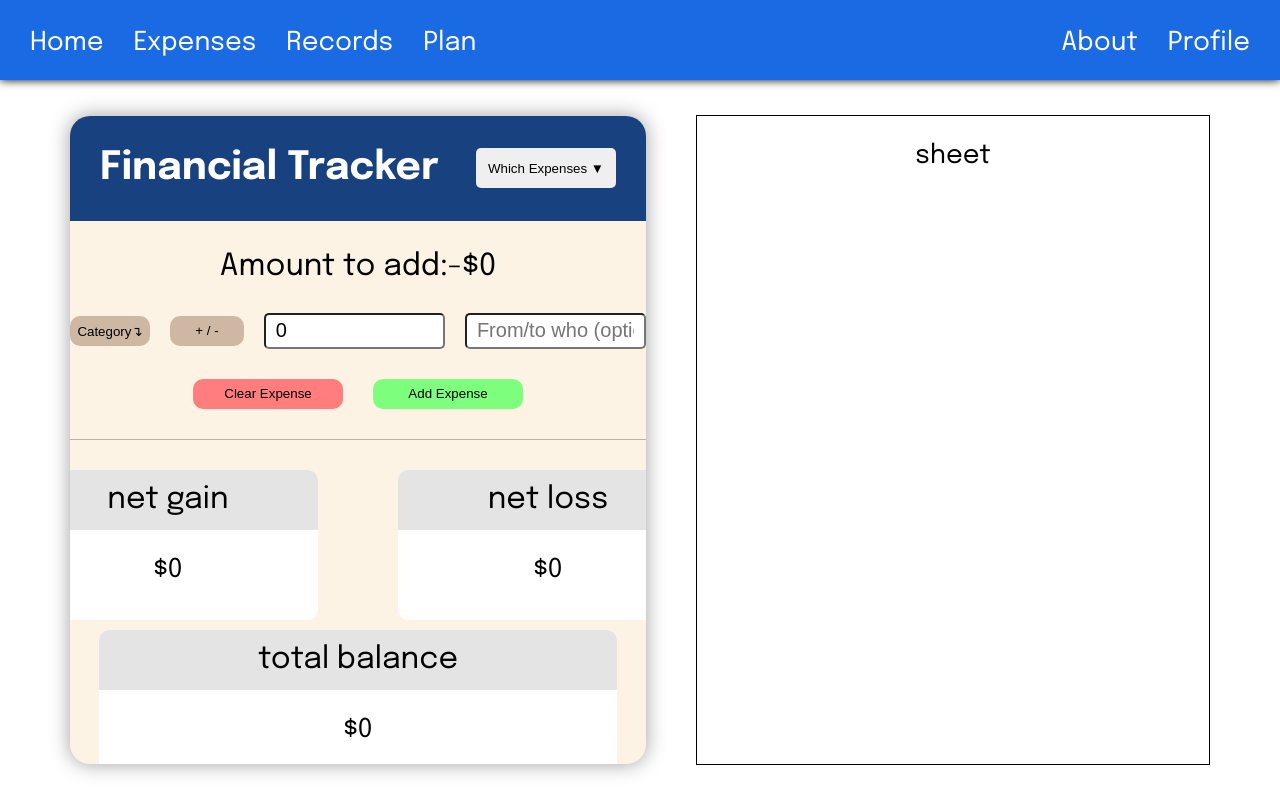
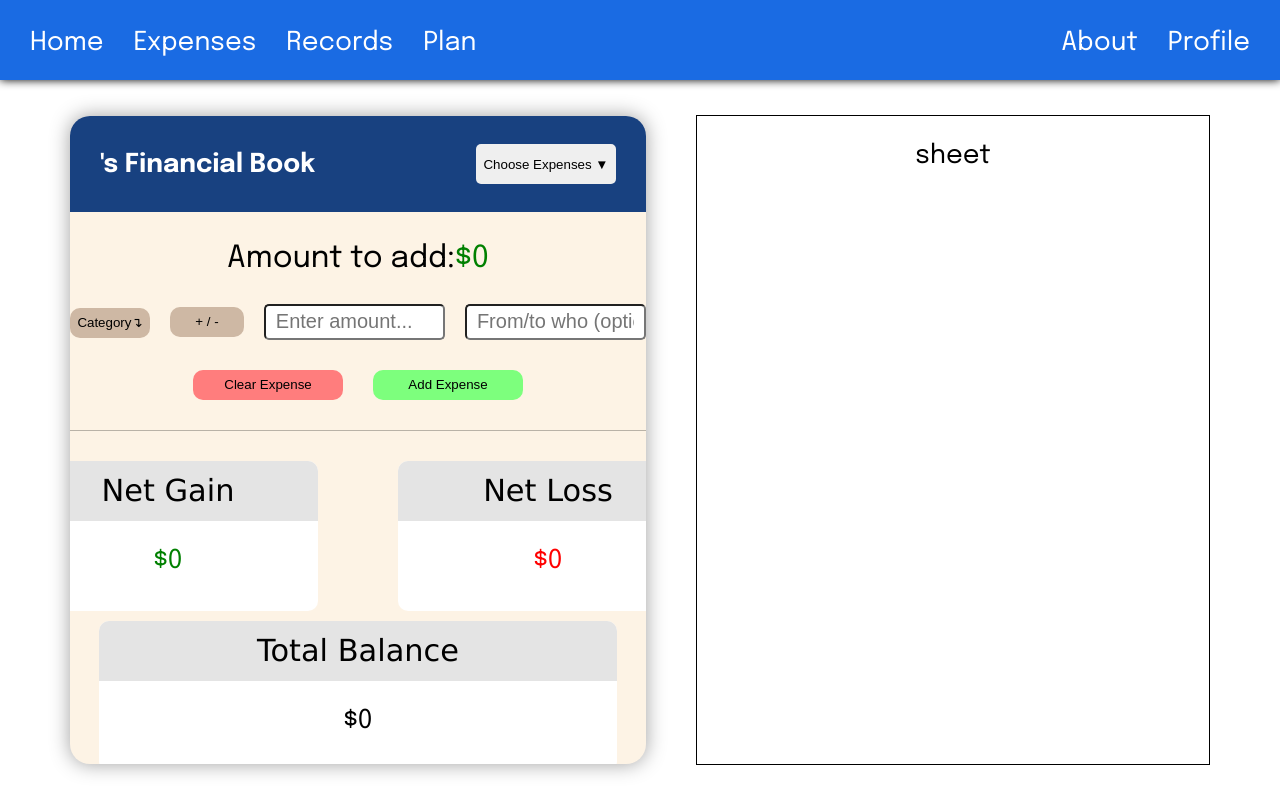
Before and after one commit to jhn816/lambdaphinance, a React (Create React App) app in the folder client/: page /expenses in a window 1280 px wide. Built offline with nearby package versions, Linux system fonts and the light colour scheme; no server answers; sample sign-in values are in the browser's storage.

Commit message:
added token verification and css to expenses for dropdowns and color simplification

```diff
--- a/client/src/Components/About.jsx
+++ b/client/src/Components/About.jsx
@@ -1,8 +1,17 @@
-import React, { useState } from "react";
+import React, { useState, useEffect} from "react";
 // import "./css/About.css"
-import { Link } from "react-router-dom";
+import { Link, useNavigate } from "react-router-dom";
 
 const About = () => {
+    const navigate = useNavigate();
+    const token = localStorage.getItem("token");
+
+    useEffect( () => {
+        if (!token) {
+            navigate("/");
+        }
+    }, [token, navigate]);
+
     return (
         <div>
             <p>Made by Justin "M.E.T.A." Nguyen</p>
--- a/client/src/Components/Expenses.jsx
+++ b/client/src/Components/Expenses.jsx
@@ -1,25 +1,48 @@
 import React, { useState, useEffect } from "react";
 import "./css/Expenses.css"
-import { Link } from "react-router-dom";
+import { Link, useNavigate } from "react-router-dom";
 
 const Expenses = () => {
-    const [value, setValue] = useState("0");
+    const [value, setValue] = useState("");
     const [category, setCategory] = useState("Category↴");
     const [person, setPerson] = useState("");
-    const [gain, setGain] = useState(null);
+    const [gain, setGain] = useState(true);
     const [dropCategory, setDropCategory] = useState(false);
-    const [expenseSheet, setExpenseSheet] = useState("Which Expenses ▼");
+    const [expenseSheet, setExpenseSheet] = useState("Choose Expenses ▼");
     const [dropExpense, setDropExpense] = useState(false);
+
+    const navigate = useNavigate();
+    const token = localStorage.getItem("token");
+    const [email,setEmail] = useState("");
+    const [username,setUsername] = useState("");
 
 
     useEffect( () => {
+        if (!token) {
+            navigate("/");
+        }
 
-    }, []);
+        fetch(`${process.env.REACT_APP_API_BASE_URL}/api/profile`, {
+            method:"GET",
+            headers: {
+                "Authorization": `Bearer ${localStorage.getItem("token")}`,
+                "Content-Type":"application/json"
+            }
+        }) .then( (res) => res.json() )
+        .then( (result) => {
+            if (!result.user) {
+                console.log("Profile not found");
+                return;
+            }
+            setEmail(result.user.email)
+            setUsername(result.user.user)
+        })
+    }, [token, navigate]);
 
     const clearExpense = (event) => {
         event.preventDefault();
 
-        setValue("0");
+        setValue("");
         setCategory("Category↴")
         setGain(true);
         setPerson("");
@@ -44,10 +67,6 @@ const Expenses = () => {
             setValue(Number(rawValue).toLocaleString());
         }
     };
-
-    const moneySign = (e) => {
-        setGain(!gain);
-    }
 
     const dropdownCategory = (e) => {
         if (dropCategory === false) {
@@ -84,18 +103,26 @@ const Expenses = () => {
             <div className="add-container">
                 <form onSubmit={addExpense}>
                     <div className="tracker-headers">
-                        <h2> Financial Tracker</h2>
-                        <button type="button" class="expense-button" onClick={dropdownExpense}>{expenseSheet}</button>
-                        {dropExpense && <div className="expense-sheets">
-                            <p>Your Expenses</p>
-                            <p>Expenses shared with You</p>
-                        </div>}
-
+                        <h4> {username}'s Financial Book</h4>
+                        <div className="dropdownmenu">
+                            <button type="button" class="expense-button" onClick={dropdownExpense}>{expenseSheet}</button>
+                            {dropExpense && <div className="expense-sheets">
+                                <p>Your Collections</p>
+                                <button type="button">None</button>
+                                <p>Shared with You</p>
+                                <button type="button">None</button>
+                            </div>}
+                        </div>
                     </div>
-                    <h3>Amount to add:{!gain && "-"}${value || "0"}</h3>
+                    <div className="expense-amount">
+                        <h3>Amount to add:</h3>
+                        { gain ? ( <h3 style={{ color: "green" }}> ${value || "0"} </h3> )
+                        : <h3 style={{ color: "red" }}> -${value || "0"} </h3>}
+                    </div>
                     <div className="expense-inputs">
                         <div className="dropdownmenu">
-                            <button type="button" onClick={dropdownCategory} className="dropbutton">{category}</button>
+                            <button type="button" onClick={dropdownCategory} className="customize-expense">{category}</button>
+
                             {dropCategory && <div className="categories">
                                 <button type="button" onClick={dropdownCategory} value="Groceries">Groceries</button>
                                 <button type="button" onClick={dropdownCategory} value="Alcohol">Alcohol</button>
@@ -104,8 +131,8 @@ const Expenses = () => {
                             </div>}
                         </div>
 
-                        <button type="button" value="true" onClick={moneySign}> + / -</button>
-                        <input type="text" placeholder="Enter amount..." value={value} onChange={handleChange}
+                        <button type="button" value="true" className="customize-expense" onClick={() => setGain(!gain)}> + / -</button>
+                        <input type="text" placeholder="Enter amount..." value={value} onChange={handleChange} maxLength={20}
                             onKeyDown={(e) => {
                                 if (["e", "E", "+", "-"].includes(e.key)) {
                                     e.preventDefault();
@@ -124,22 +151,22 @@ const Expenses = () => {
                     <div className="net-expenses">
                         <div className="expense-card">
                             <header>
-                                <h3>net gain</h3>
+                                <h3>Net Gain</h3>
                             </header>
-                            <p>$0</p>
+                            <p style={{ color: "green" }}>$0</p>
                         </div>
 
                         <div className="expense-card">
                             <header>
-                                <h3>net loss</h3>
+                                <h3>Net Loss</h3>
                             </header>
-                            <p>$0</p>
+                            <p style={{ color: "red" }}>$0</p>
                         </div>
                     </div>
 
                     <div className="balance-card">
                         <header>
-                            <h3>total balance</h3>
+                            <h3>Total Balance</h3>
                         </header>
                         <p>$0</p>
                     </div>
--- a/client/src/Components/Login.jsx
+++ b/client/src/Components/Login.jsx
@@ -26,7 +26,6 @@ const Login = () => {
         .then ( (result) => {
             if (result.token) {
                 localStorage.setItem("token", result.token);
-                localStorage.setItem("user", result.user);
                 window.location.reload();
                 console.log("Login successful!");
             } else {
--- a/client/src/Components/Profile.jsx
+++ b/client/src/Components/Profile.jsx
@@ -5,7 +5,9 @@ import { Link, useNavigate } from "react-router-dom";
 const Profile = () => {
     const [email,setEmail] = useState("");
     const [username,setUsername] = useState("");
+
     const navigate = useNavigate();
+    const token = localStorage.getItem("token");
 
     const logOut = (event) => {
         event.preventDefault();
@@ -15,6 +17,10 @@ const Profile = () => {
     }
 
     useEffect( () => {
+        if (!token) {
+            navigate("/");
+        }
+
         fetch(`${process.env.REACT_APP_API_BASE_URL}/api/profile`, {
             method:"GET",
             headers: {
@@ -30,7 +36,7 @@ const Profile = () => {
             setEmail(result.user.email)
             setUsername(result.user.user)
         })
-    }, []);
+    }, [token, navigate]);
 
     return (
         <div className="profile-container">
@@ -43,7 +49,6 @@ const Profile = () => {
                 <button className="logout" onClick={logOut}> Log Out </button>
             </div>
         </div>
-
     )
 }
 
--- a/client/src/Components/css/Expenses.css
+++ b/client/src/Components/css/Expenses.css
@@ -88,6 +88,7 @@
     color:black;
     cursor: default;
     font-weight: 100;
+    font-family:Verdana, Geneva, Tahoma, sans-serif;
 }
 
 .expense-card header, .balance-card header{
@@ -107,7 +108,7 @@
     gap: 20px;
 }
 
-.expense-inputs button{
+.customize-expense {
     width: 80px;
     height: 30px;
     background-color: rgb(206, 184, 164);
@@ -117,13 +118,13 @@
     transition: .3s;
 }
 
-.expense-inputs button:hover{
+.customize-expense:hover{
     background-color: rgb(190, 170, 150);
     transform: scale(1.03);
     cursor: pointer;
 }
 
-.expense-inputs button:active{
+.customize-expense:active{
     transform: scale(1);
 }
 
@@ -134,14 +135,6 @@
     border-radius: 5px;
     padding-left: 10px;
     padding-right: 10px;
-}
-
-.expense-button{
-    width: 140px;
-    height: 40px;
-    border-radius: 5px;
-    border: 0px solid transparent;
-    cursor: pointer;
 }
 
 .add-container form h3 {
@@ -194,3 +187,92 @@
     gap: 30px;
     justify-content: center;
 }
+
+.expense-amount {
+    display:flex;
+    justify-content: center;
+}
+
+.dropdownmenu {
+    position: relative;
+}
+
+.categories button {
+    width: 100%;
+    height: 40px;
+    background-color: rgb(236, 217, 200);
+    border: 0px;
+}
+
+.categories {
+    border-radius: 10px;
+    display: flex;
+    flex-direction: column;
+    z-index: 10;
+    width: 100px;
+    top: 105%;
+    position: absolute;
+    overflow: hidden;
+}
+
+.categories button:hover {
+    transform: scale(1);
+    background-color: rgb(183, 162, 144);
+    cursor: pointer;
+}
+
+.expense-button{
+    position: relative;
+    width: 140px;
+    height: 40px;
+    border-radius: 5px;
+    border: 0px solid transparent;
+    cursor: pointer;
+    transition: .3s;
+}
+
+.expense-button:hover {
+    background-color: gainsboro;
+}
+
+.expense-sheets {
+    display: flex;
+    flex-direction: column;
+    border: 1px solid black;
+
+    border-radius: 5px;
+    overflow: hidden;
+    width: 110%;
+    position: absolute;
+    top: 105%;
+    z-index: 20;
+}
+
+.expense-sheets p {
+    display: flex;
+    align-items: center;
+    justify-content: center;
+    margin: 0px;
+    background-color:rgb(228, 228, 228);
+    color: black;
+    width: 100%;
+    height: 20px;
+    font-size: 12px;
+    font-weight: 1000;
+    padding-top: 5px;
+    border-bottom: 1px solid black;
+}
+
+.expense-sheets button {
+    padding: 5px;
+    background-color:rgb(228, 228, 228);
+    color: black;
+    font-size: 12px;
+    border: 0px;
+    transition: .3s;
+}
+
+.expense-sheets button:hover {
+    background-color:rgb(202, 201, 201);
+    cursor: pointer;
+}
```
